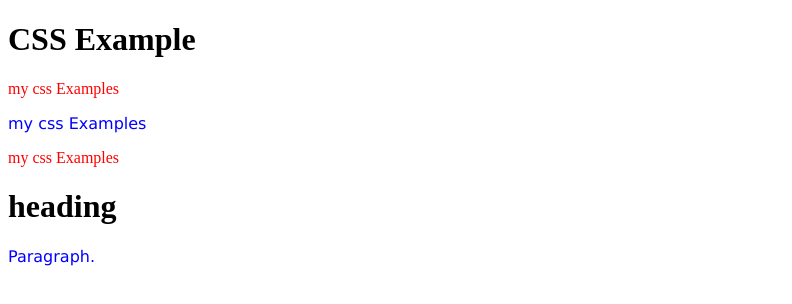
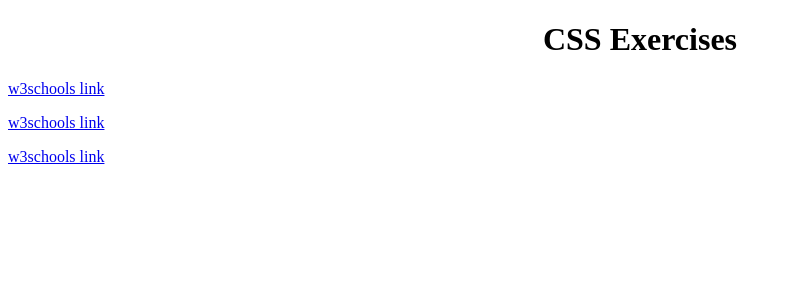
Before and after one commit to tannerwilson102/tannerwilson102.github.io, a plain HTML site: page css-exercises/index.html in a window 1280 px wide. Shown: the whole page, without its empty margins (0-792 px from the left). Drawn offline with Linux system fonts and the light colour scheme.

Commit message:
Update index.html

```diff
--- a/css-exercises/index.html
+++ b/css-exercises/index.html
@@ -1,23 +1,10 @@
 <!DOCTYPE html>
 <html>
-  <head>
-    <meta charset="utf-8">
-    <meta name="viewport" content="width=device-width">
-    <title>repl.it</title>
-    <link href="styles.css" rel="stylesheet" type="text/css" />
-  </head>
-  <body>
+<body>
+<h1><center>CSS Exercises</h1>
+<a href="tannerwilson102.github.io/CSS-exercise/Index.html">w3schools link</a></p><p>
+<a href="tannerwilson102.github.io/style.css">w3schools link</a></p><p>
+<a href="tannerwilson102.github.io/selector.html">w3schools link</a></p><p>
 
-    <h1>CSS Example</h1>
-    <p>my css Examples</p>
-
-    <p id="id1">my css Examples</p>
-    <p >my css Examples</p>
-
-    <div class="bluev">
-      <h1>heading</h1>
-      <p>Paragraph.</p>
-    </div>
-
-  </body>
+</body>
 </html>
```
